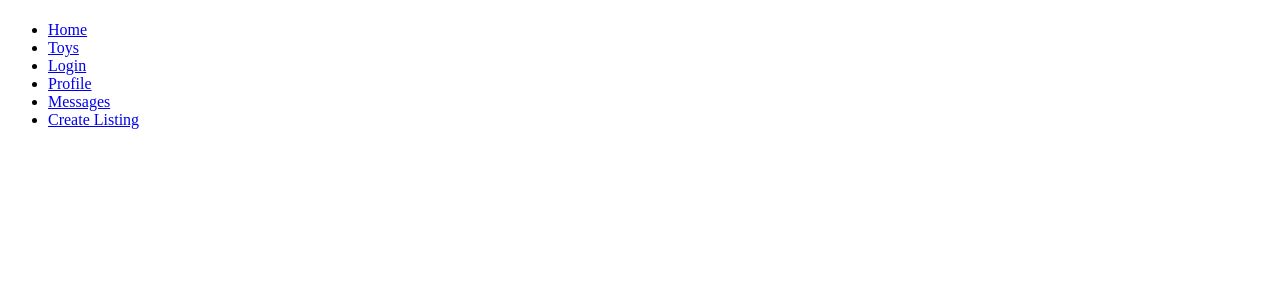
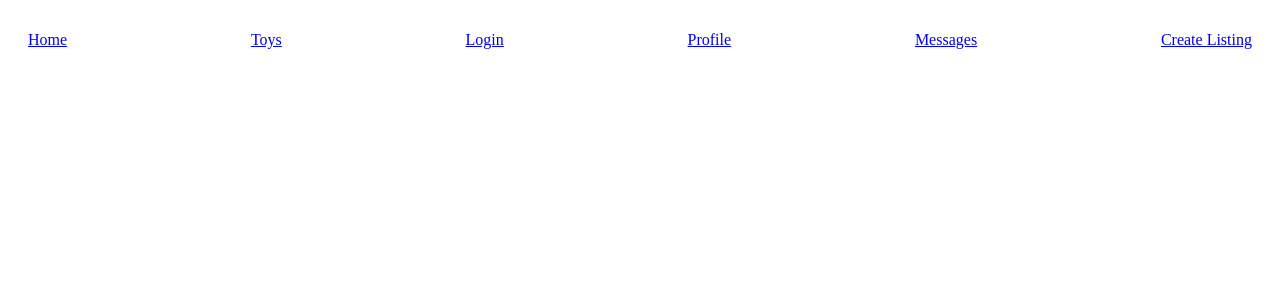
Before and after one commit to Code-the-Dream-School/ffprac-team4-front, a React (Vite) app: page / in a window 1280 px wide. Shown: the top 300 px of the page. Built offline with nearby package versions, Linux system fonts and the light colour scheme; no server answers.

Commit message:
Refactored Navbar for improved styling
Converted Navbar list items into individual Links to simplify the structure and enhanced visual spacing.

```diff
--- a/src/components/Navbar.jsx
+++ b/src/components/Navbar.jsx
@@ -1,29 +1,32 @@
-// Navbar.js
 import { Link } from "react-router-dom";
 
 const Navbar = () => {
   return (
-    <nav>
-      <ul>
-        <li>
-          <Link to="/">Home</Link>
-        </li>
-        <li>
-          <Link to="/toys">Toys</Link>
-        </li>
-        <li>
-          <Link to="/login">Login</Link>
-        </li>
-        <li>
-          <Link to="/profile">Profile</Link>
-        </li>
-        <li>
-          <Link to="/messages">Messages</Link>
-        </li>
-        <li>
-          <Link to="/create">Create Listing</Link>
-        </li>
-      </ul>
+    <nav
+      style={{
+        display: "flex",
+        justifyContent: "space-between",
+        padding: "10px",
+      }}
+    >
+      <Link style={{ margin: "0 10px" }} to="/">
+        Home
+      </Link>
+      <Link style={{ margin: "0 10px" }} to="/toys">
+        Toys
+      </Link>
+      <Link style={{ margin: "0 10px" }} to="/login">
+        Login
+      </Link>
+      <Link style={{ margin: "0 10px" }} to="/profile">
+        Profile
+      </Link>
+      <Link style={{ margin: "0 10px" }} to="/messages">
+        Messages
+      </Link>
+      <Link style={{ margin: "0 10px" }} to="/create">
+        Create Listing
+      </Link>
     </nav>
   );
 };
```
